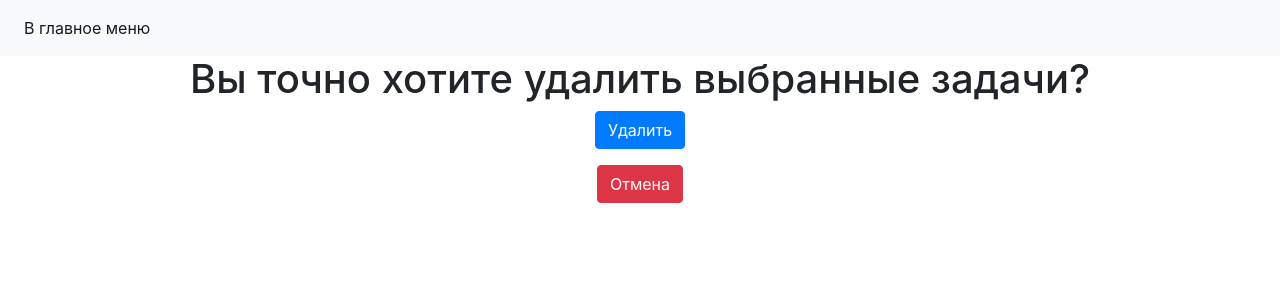
After one commit to Aitmatow/to_do_list, a Django app: template source/webapp/templates/delete_selected.html in a window 1280 px wide. The commit adds this page. Shown: the top 300 px of the page. Run offline with Django 3.2, Linux system fonts and the light colour scheme; the template is opened without the code that fills it: values that come from a table or form of the project are taken from there, others are empty; data comes from the database, SQL or seed files in the repository; both versions use the stored data as it was after the commit; some libraries are stand-ins or nearby versions.

Commit message:
Забыл добавить файл в коммит

```diff
--- /dev/null
+++ b/source/webapp/templates/delete_selected.html
@@ -0,0 +1,12 @@
+{% extends "base.html" %}
+{% block title %}Delete Task{% endblock %}
+{% block menu %}
+{% endblock %}
+{% block content %}
+    <h1 class="text-center">Вы точно хотите удалить выбранные задачи?</h1>
+    <form method="POST" action="{% url "task_delete" task.pk %}" class="text-center">
+        {% csrf_token %}
+        <p><input type="submit" value="Удалить" class="btn btn-primary"></p>
+        <p><a href="{% url "index" %}" class="btn btn-danger">Отмена</a></p>
+    </form>
+{% endblock %}
--- a/source/webapp/templates/index.html
+++ b/source/webapp/templates/index.html
@@ -2,9 +2,6 @@
 {% block menu %}
         <li class="nav-item">
             <a class="nav-link" href="{% url 'task_add' %}">Создать задачу </a>
-        </li>
-        <li class="nav-item pos">
-            <a href="{% url 'delete_selected' %}"> <input type="submit" class="btn btn-danger float-right" value="Удаление"></a>
         </li>
 {% endblock %}
 {% block content %}
@@ -23,6 +20,6 @@
                   </div>
                 </div>
             {% endfor %}
-    <a href="{% url 'delete_selected' %}"> <input type="submit" class="btn btn-danger float-right" value="Удаление"></a>
+    <a href="{% url 'delete_selected' %}"> <input type="submit" class="btn btn-danger fixed-bottom" value="Удаление"></a>
     </form>
 {% endblock %}
```
Also changed, not shown: source/db.sqlite3.
